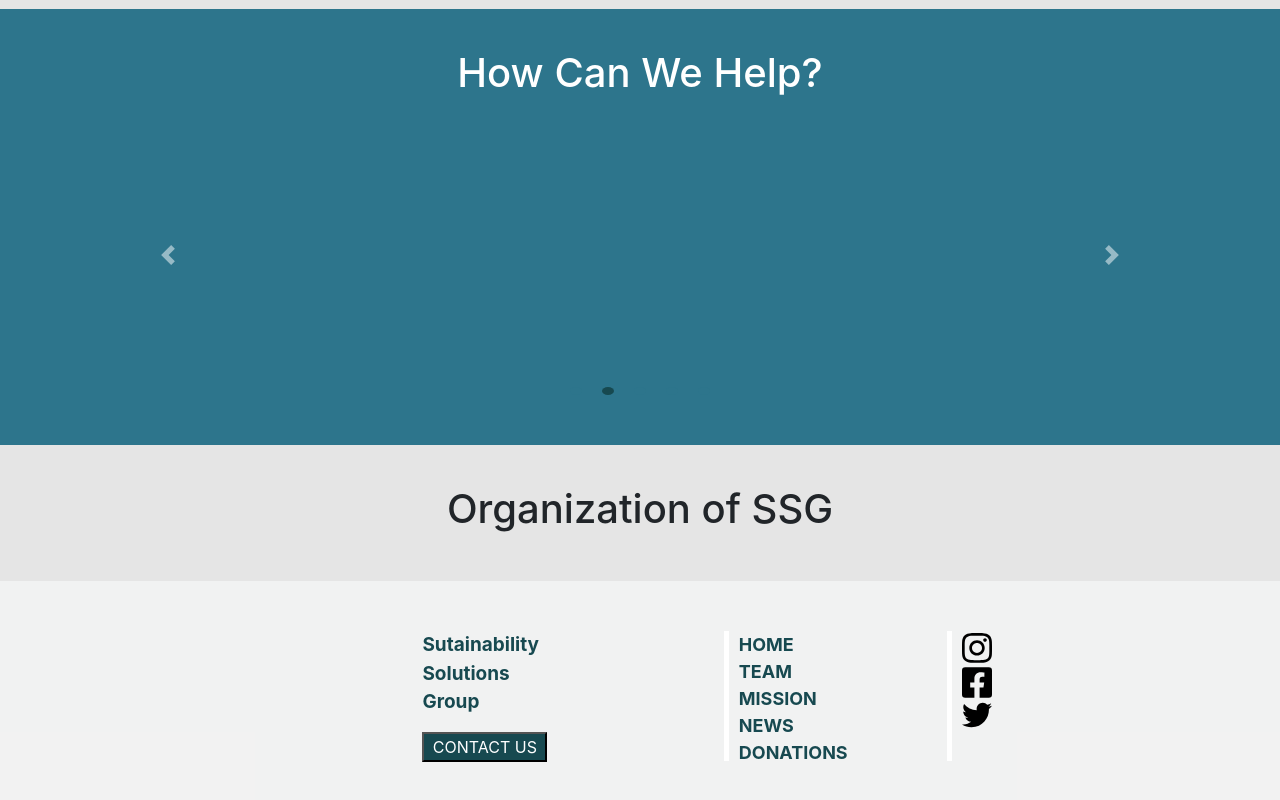
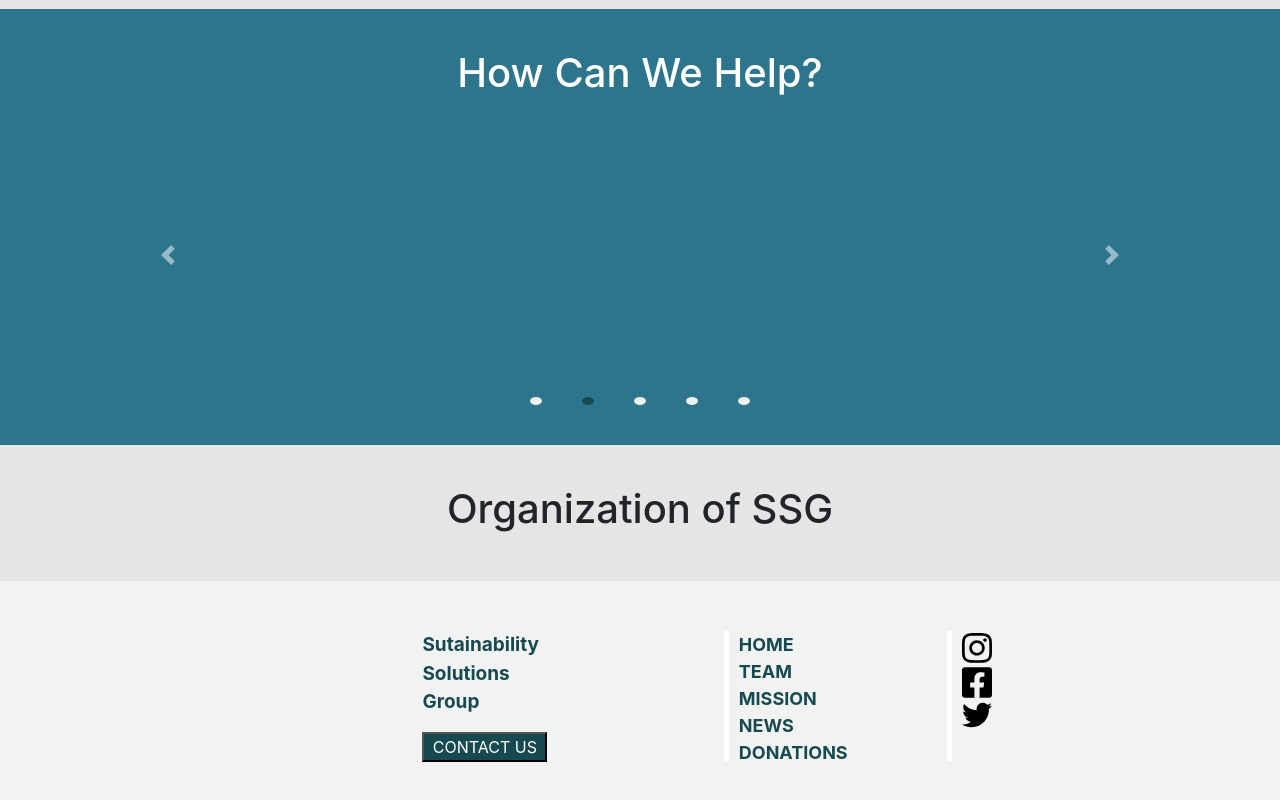
Before and after one commit to Hack4Impact-UMD/sustainability-solutions, a React (Create React App) app in the folder app/: page /about in a window 1280 px wide. Shown: the part 793-1593 px from the top of the page. Built offline with nearby package versions, Linux system fonts and the light colour scheme.

Commit message:
Changed styling of indicators

```diff
--- a/app/src/Components/Projects/projects.css
+++ b/app/src/Components/Projects/projects.css
@@ -91,21 +91,25 @@ figcaption.month {
     margin-bottom: 15px;
 }
 
-.carousel-indicators button {
+.projects .carousel.slide .carousel-indicators button {
     background-color: #2D758C;
     border: none;
-    width: 13px;
-    height: 13px;
+    width: 13px !important;
+    height: 13px !important;
     border-radius: 50%;
     transition: all .3s ease-in-out;
     margin: 10px;
 }
 
-.carousel-indicators button:hover {
+.projects .carousel.slide .carousel-indicators button:hover {
     transform: scale(1.15);
 }
 
-.carousel-indicators button:focus {
+.projects .carousel.slide .carousel-indicators button:focus {
+    background-color: #F9AC3D;
+}
+
+.projects .carousel.slide .carousel .carousel-indicators .active {
     background-color: #F9AC3D;
 }
 
@@ -113,25 +117,3 @@ h2 {
     font-family: Nunito;
     font-weight: 1000;
 }
-
-/* .carousel-control-prev-icon,
-.carousel-control-next-icon {
-  height: 100px;
-  width: 100px;
-  outline: black;
-  background-size: 100%, 100%;
-  border-radius: 50%;
-  border: 1px solid black;
-  background-image: none;
-}
-
-.carousel-control-next-icon:after
-{
-  content: 'x';
-  font-size: 55px;
-}
-
-.carousel-control-prev-icon:after {
-  content: '<';
-  font-size: 55px;
-} */
```
